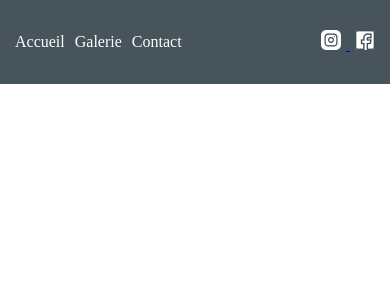
After one commit to kevin-chlt/charles-cantin-galerie, a PHP site: page /presta-tarif.html in a window 390 px wide. The commit adds this page. Shown: the top 300 px of the page. Run offline with PHP 8.4, Linux system fonts and the light colour scheme; some web fonts are replaced.

Commit message:
ajout responsive header, page galerie

```diff
--- a/assets/css/contact.css
+++ b/assets/css/contact.css
@@ -69,11 +69,13 @@ input{
 }
 
 textarea{
+    height: 150px;
     outline: none;
     margin-top: 10px;
     resize: none;
     font-size: 1.2rem;
     font-family: 'Montaga', serif;
+    width: 90%;
 }
 
 button{
--- a/assets/css/header.css
+++ b/assets/css/header.css
@@ -5,7 +5,7 @@ body{
 }
 
 header{
-    height: 8vh;
+    height: 10vh;
     display: flex;
     justify-content: space-between;
     align-items: center;
@@ -22,7 +22,7 @@ header nav{
 
 header nav a{
     text-decoration: none;
-    font-size: 1.3rem;
+    font-size: 1.5rem;
     color: #ffffff;
     font-family: 'Montaga', serif;
 }
@@ -41,3 +41,49 @@ header nav a:hover{
     margin: 0 5px;
     height: 40px;
 }
+
+@media screen and (max-width: 1340px ) {
+    header nav {
+        width: 50%;
+    }
+    .social-network_container{
+        margin-right: inherit;
+    }
+}
+
+@media screen and (max-width: 850px){
+    header nav {
+        width: 70%;
+    }
+
+}
+
+@media screen and (max-width: 600px) {
+    header nav {
+        justify-content: flex-start;
+        align-items: center;
+    }
+
+    header nav a {
+        margin: 0 10px;
+        font-size: 1.2rem;
+        text-align: center;
+    }
+
+    .social-network_container img {
+        height: 30px;
+        width: 30px;
+    }
+}
+
+@media screen and (max-width: 400px) {
+    header nav a {
+        font-size: 1rem;
+        margin: 0 5px;
+    }
+
+    .social-network_container img {
+        height: 20px;
+        width: 20px;
+    }
+}
--- a/contact.html
+++ b/contact.html
@@ -10,8 +10,8 @@
     <header>
         <nav>
             <a href="index.html">Accueil</a>
-            <a href="gallery.html">Galerie</a>
-            <a href="#">Tarif & Prestations</a>
+            <a href="galery.html">Galerie</a>
+            <a href="presta-tarif.html">Tarif & Prestations</a>
         </nav>
         <div class="social-network_container">
             <a href="#">
@@ -48,7 +48,7 @@
             </div>
             <div class="container-message">
                 <label for="message">Message: </label>
-                <textarea cols="80" rows="8" name="message" id="message" class="form-control"></textarea>
+                <textarea name="message" id="message" class="form-control"></textarea>
             </div>
             <button type="submit">Envoyer</button>
         </form>
--- a/gallery.html
+++ b/galery.html
@@ -4,13 +4,13 @@
     <meta charset="UTF-8">
     <title>Galerie Photo | Charles Cantin</title>
     <link rel="stylesheet" href="assets/css/header.css" />
-    <link rel="stylesheet" href="assets/css/gallery.css" />
+    <link rel="stylesheet" href="assets/css/galery.css" />
 </head>
 <body>
     <header>
         <nav>
             <a href="index.html">Accueil</a>
-            <a href="#">Tarif & Prestations</a>
+            <a href="presta-tarif.html">Tarif & Prestations</a>
             <a href="contact.html">Contact</a>
         </nav>
         <div class="social-network_container">
--- a/index.html
+++ b/index.html
@@ -9,8 +9,8 @@
     <main>
         <nav>
             <a href="contact.html">Contact</a>
-            <a href="gallery.html">Galerie</a>
-            <a href="">Tarif & <br/> Prestations</a>
+            <a href="galery.html">Galerie</a>
+            <a href="presta-tarif.html">Tarif & <br/> Prestations</a>
             <div class="separator"></div>
         </nav>
         <img src="assets/images/charles-cantin-accueil_background.png" alt="logo de l'entreprise" />
--- /dev/null
+++ b/presta-tarif.html
@@ -0,0 +1,26 @@
+<!DOCTYPE html>
+<html lang="en">
+<head>
+    <meta charset="UTF-8">
+    <title>Prestations & Tarifs | Charles Cantin</title>
+    <link rel="stylesheet" href="assets/css/header.css" />
+    <link rel="stylesheet" href="assets/css/presta-tarif.css" />
+</head>
+<body>
+<header>
+    <nav>
+        <a href="index.html">Accueil</a>
+        <a href="galery.html">Galerie</a>
+        <a href="contact.html">Contact</a>
+    </nav>
+    <div class="social-network_container">
+        <a href="#">
+            <img role="link" src="assets/images/instagram.svg" alt="lien page instagram">
+        </a>
+        <a href="#">
+            <img role="link" src="assets/images/facebook.svg" alt="lien page facebook">
+        </a>
+    </div>
+</header>
+</body>
+</html>
```
Also changed, not shown: assets/css/galery.css (renamed from assets/css/gallery.css, +70 -1 lines), assets/css/presta-tarif.css (added).
